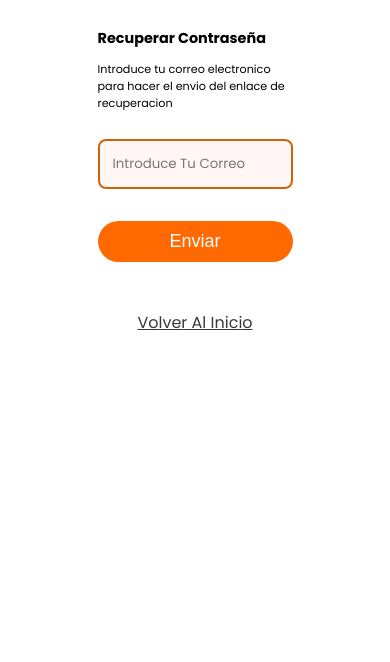
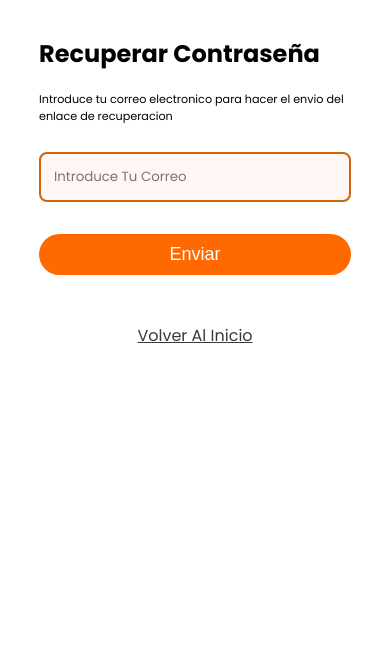
Before and after one commit to Dev-B9/forgot-pass, a plain HTML site: page index.html in a window 390 px wide. Shown: the part 182-844 px from the top of the page. Drawn offline with Linux system fonts and the light colour scheme.

Commit message:
prueba adpatado a movil

```diff
--- a/css/style.css
+++ b/css/style.css
@@ -147,6 +147,9 @@ body{
 
 @media (max-width: 680px){
 
+    .content{
+        width: 80%;
+    }
     .card{
         width: 100%;
     }
@@ -159,7 +162,7 @@ body{
     }
 
     .heading h1{
-        font-size: 0.9rem;
+        /* font-size: 0.9rem; */
     }
 
 }
```
